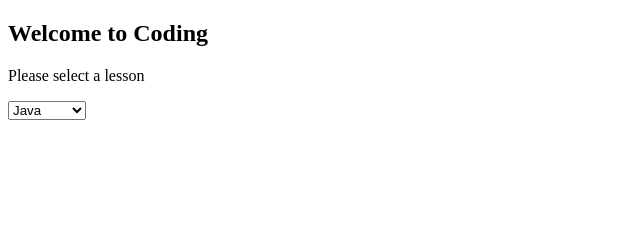
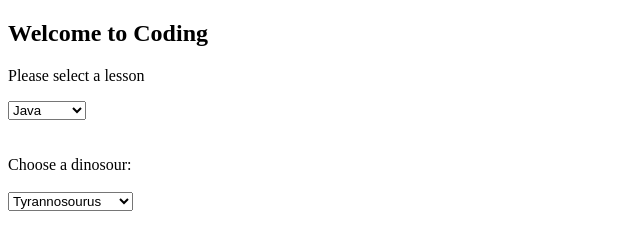
Before and after one commit to fearm3/ex, a plain HTML site: page select.html in a window 1280 px wide. Shown: the whole page, without its empty margins (0-640 px from the left). Drawn offline with Linux system fonts and the light colour scheme.

Commit message:
add commit

```diff
--- a/select.html
+++ b/select.html
@@ -20,6 +20,21 @@
             <option value="MAAVEN">MAAVEN</option>
 
         </select>
+<br><br><br>
+        <label for="dino-select">Choose a dinosour:</label><br><br>
+        <select name="dino" id="dino-select">
+            <optgroup label="Theropods">
+                <option>Tyrannosourus</option>
+                <option>Velociraptor</option>
+                <option>Deinonychus</option>
+            </optgroup>
+            <optgroup label="Sauropods">
+                <option>Diplodocus</option>
+                <option>Saltasaurus</option>
+                <option>Apatosarus</option>
+            </optgroup>
+
+        </select>
     </form>
 
 
```
